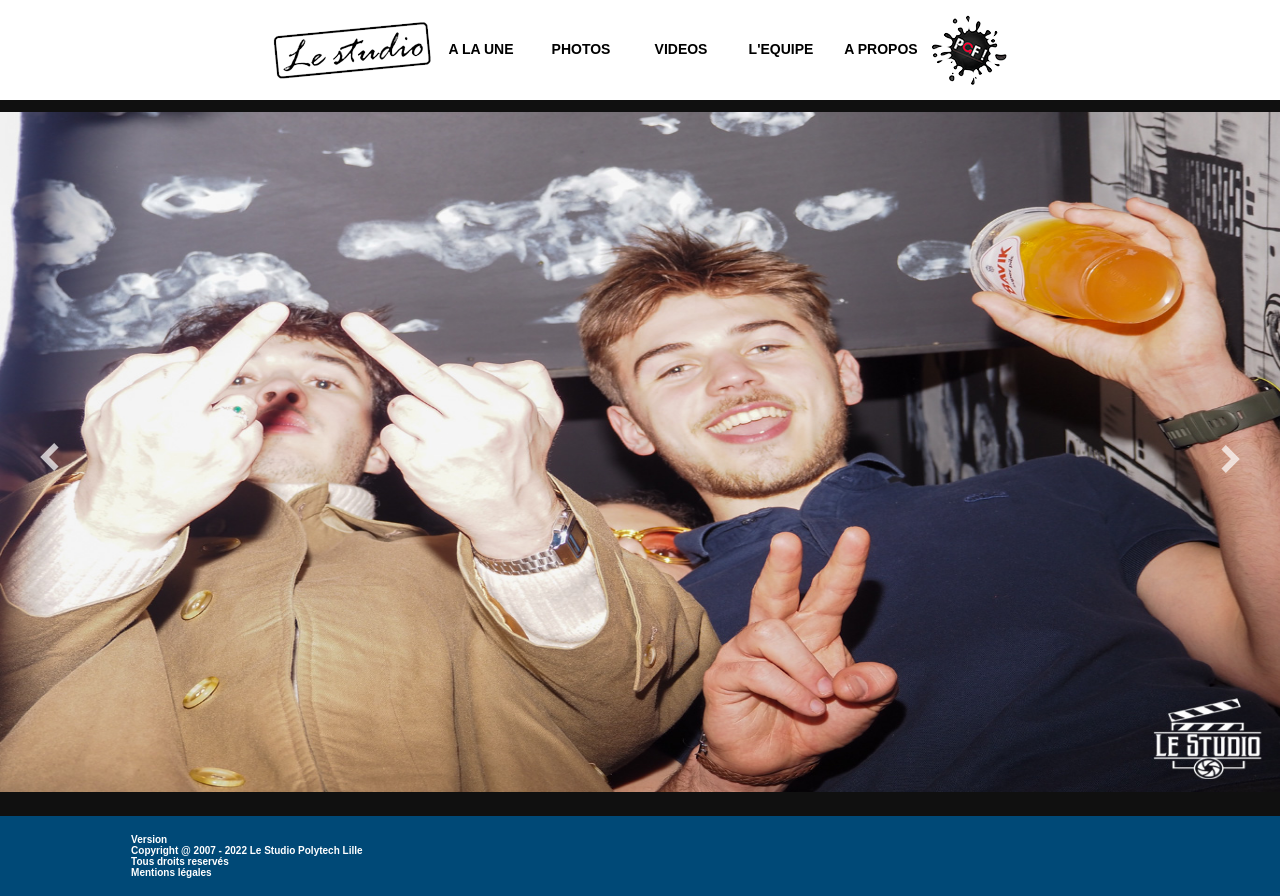
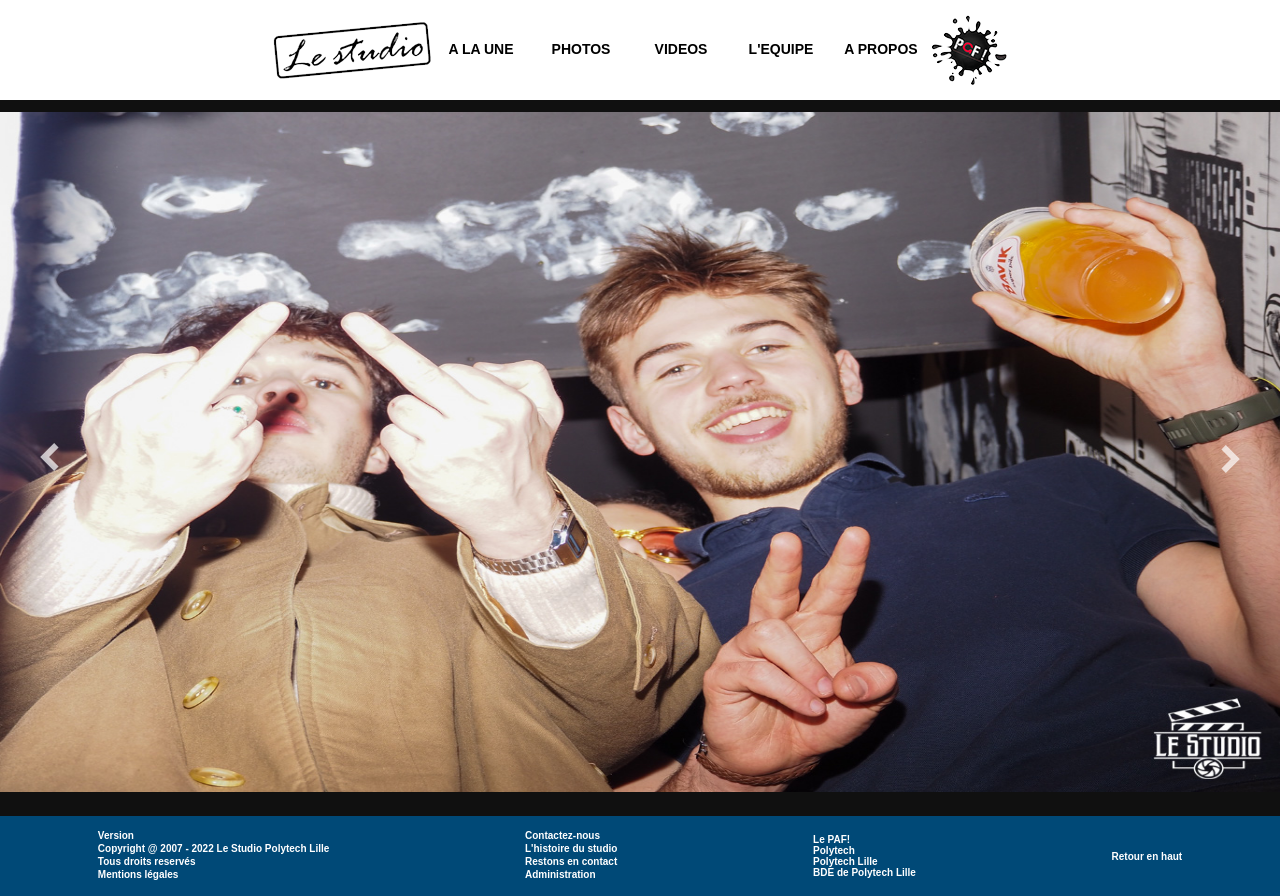
Before and after one commit to PolySim/studio-polytech-lille, a React (Create React App) app in the folder frontend/: page / in a window 1280 px wide. Built offline with nearby package versions, Linux system fonts and the light colour scheme.

Commit message:
Text footer

```diff
--- a/frontend/src/component/Footer/index.tsx
+++ b/frontend/src/component/Footer/index.tsx
@@ -10,9 +10,23 @@ export default function FooterView(): JSX.Element {
         <p>Tous droits reservés</p>
         <p>Mentions légales</p>
       </div>
-      <div></div>
-      <div></div>
-      <div></div>
+      <div>
+        <p>Contactez-nous</p>
+        <p>L'histoire du studio</p>
+        <p>Restons en contact</p>
+        <p>Administration</p>
+      </div>
+      <div>
+        <a href="#top">Le PAF!</a>
+        <a href="https://www.polytech-reseau.org/">Polytech</a>
+        <a href="http://www.polytech-lille.fr/">Polytech Lille</a>
+        <a href="http://www.polytech-lille.fr/formation/a-decouvrir-egalement/la-vie-etudiante/">
+          BDE de Polytech Lille
+        </a>
+      </div>
+      <div>
+        <a href="#top">Retour en haut</a>
+      </div>
     </Footer>
   );
 }
--- a/frontend/src/index.css
+++ b/frontend/src/index.css
@@ -5,6 +5,10 @@
   padding: 0;
 }
 
+html {
+  scroll-behavior: smooth;
+}
+
 body {
   font-family: Arial, Helvetica, sans-serif;
   height: 100vh;
--- a/frontend/src/styled.ts
+++ b/frontend/src/styled.ts
@@ -60,6 +60,14 @@ export const Footer = styled.footer`
     color: white;
     font-size: 10px;
     font-weight: bold;
+    margin-bottom: 2px;
+  }
+
+  a {
+    text-decoration: none;
+    font-size: 10px;
+    font-weight: bold;
+    color: white;
   }
 `;
 
```
